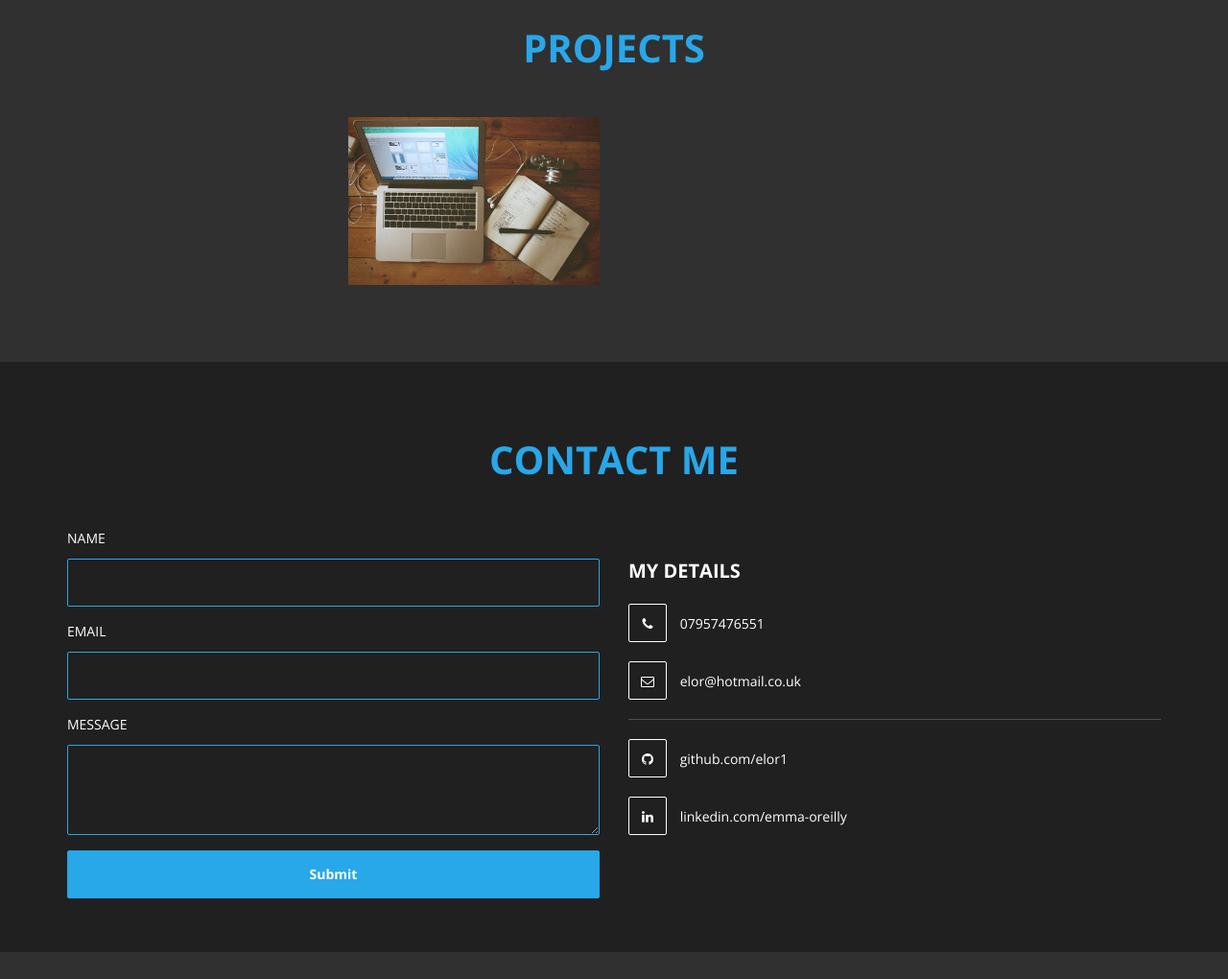
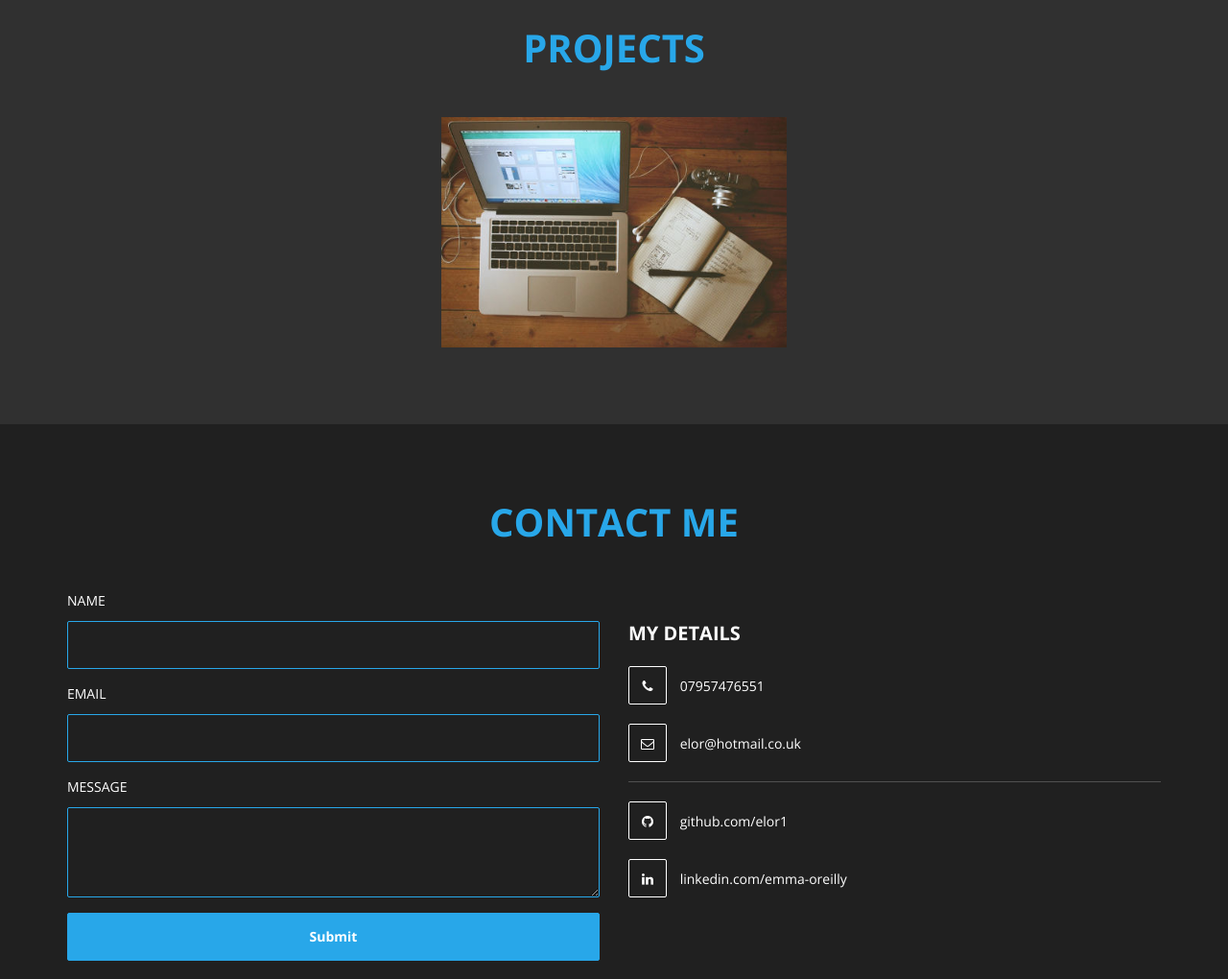
Before and after one commit to elor1/elor1.github.io, a plain HTML site: page index.html in a window 1280 px wide. Shown: the part 1200-2220 px from the top of the page at 96% size. Before the commit the page ends 2192 px from the top, so only its background shows below. Drawn offline with nearby package versions, Linux system fonts and the light colour scheme.

Commit message:
Updated project spacing

```diff
--- a/index.html
+++ b/index.html
@@ -146,7 +146,7 @@
     				<div class="col-md-12">
     					<h2 class="wow bounceIn" data-wow-offset="50" data-wow-delay="0.3s"><span>PROJECTS</span></h2>
     				</div>
-    				<div class="col-md-3 col-xs-12 wow fadeIn" data-wow-offset="50" data-wow-delay="0.6s">
+    				<div class="col-md-4 col-xs-12 wow fadeIn" data-wow-offset="50" data-wow-delay="0.6s">
                         <div class="portfolio-thumb">
                            <img src="">
                                 <div>
@@ -156,7 +156,7 @@
                                 </div>
                         </div>
                     </div>
-    				<div class="col-md-3 col-xs-12 wow fadeIn" data-wow-offset="50" data-wow-delay="0.6s">
+    				<div class="col-md-4 col-xs-12 wow fadeIn" data-wow-offset="50" data-wow-delay="0.6s">
                         <div class="portfolio-thumb">
                            <img src="images/portfolio-img2.jpg" class="img-responsive" alt="portfolio img 2">
                                 <div class="portfolio-overlay">
@@ -167,7 +167,7 @@
                         </div>
                     </div>
 
-                    <div class="col-md-3 col-xs-12 wow fadeIn" data-wow-offset="50" data-wow-delay="0.6s">
+                    <div class="col-md-4 col-xs-12 wow fadeIn" data-wow-offset="50" data-wow-delay="0.6s">
                         <div class="portfolio-thumb">
                            <img src="">
                                 <div>
```
